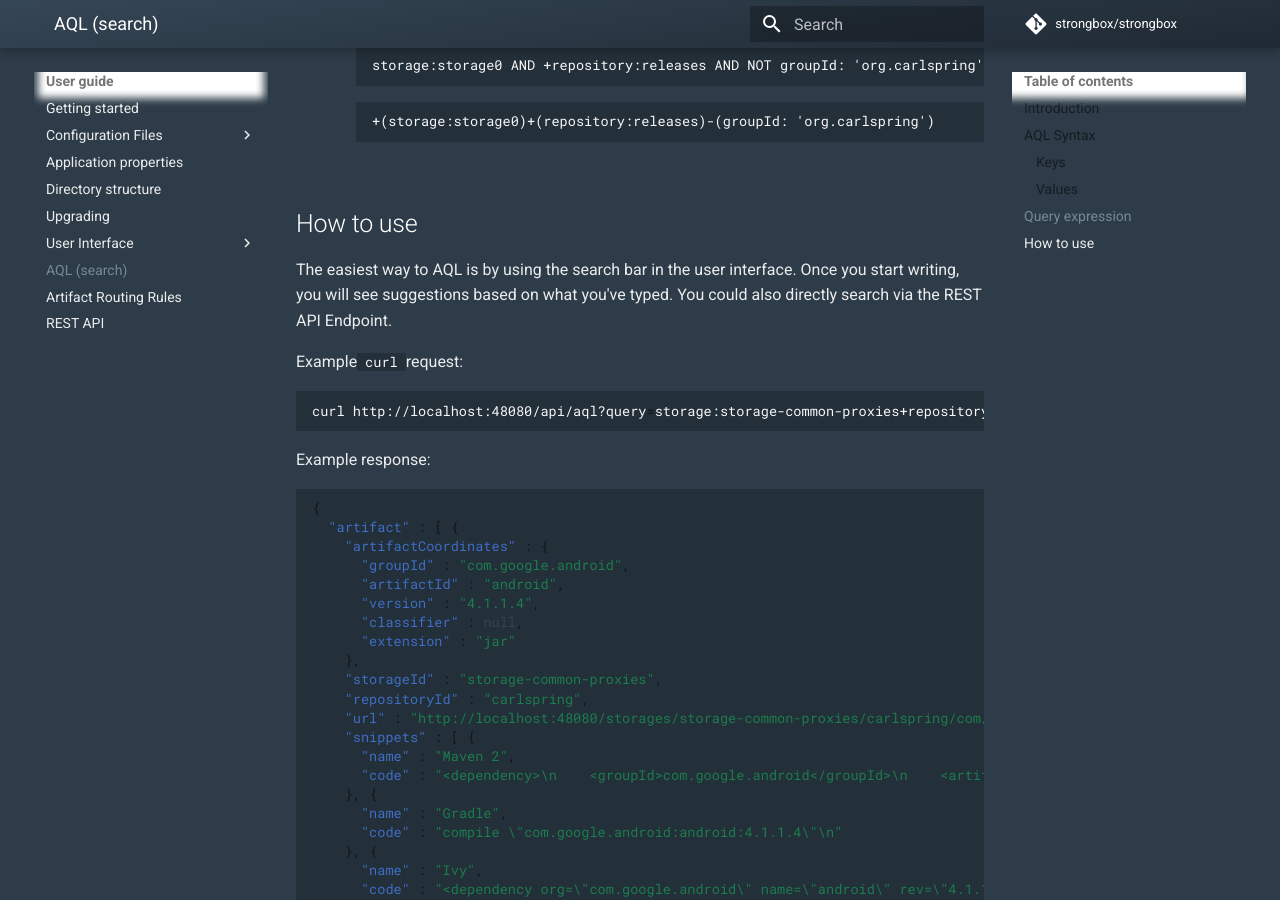
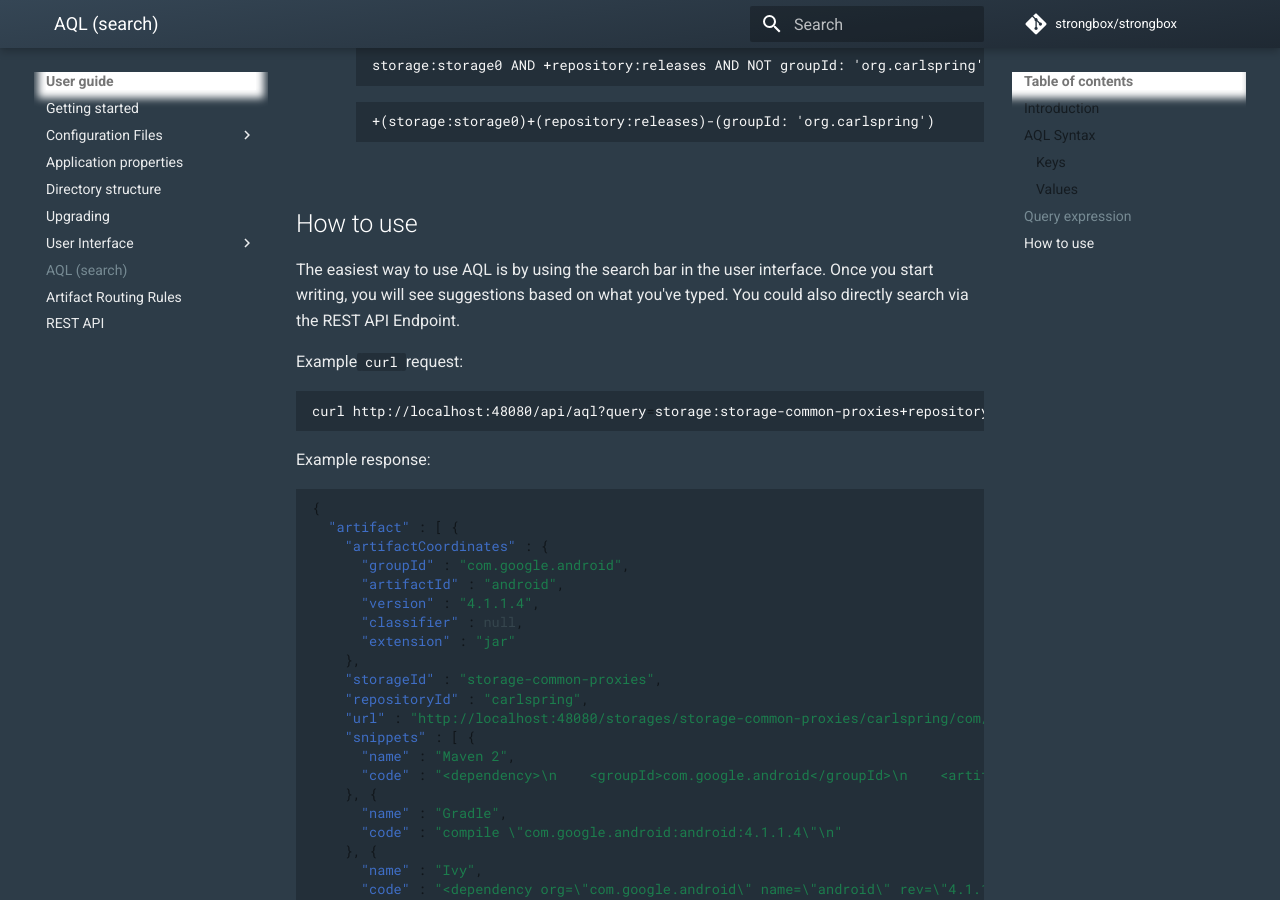
Before and after one commit to strongbox/strongbox-docs, an MkDocs documentation site: the page built from docs/user-guide/artifact-query-language.md, in a window 1280 px wide and 900 px high, scrolled down 2692 px. Built offline with MkDocs 1.6.1 and Material for MkDocs 9.7.7, drawn with Linux system fonts in a browser that asks for light colours; comment, search, counter and statistics services are not loaded.

Commit message:
Grammer update
Small grammer corrections

```diff
--- a/docs/user-guide/artifact-query-language.md
+++ b/docs/user-guide/artifact-query-language.md
@@ -94,7 +94,7 @@ needs to work the same across all layouts:
 
 ## How to use
 
-The easiest way to AQL is by using the search bar in the user interface. Once you start writing, you will see suggestions
+The easiest way to use AQL is by using the search bar in the user interface. Once you start writing, you will see suggestions
 based on what you've typed. You could also directly search via the REST API Endpoint.
 
 Example `curl` request:
```
Also changed, not shown: docs/developer-guide/building-the-code.md (+1 -1 lines), docs/user-guide/artifact-routing-rules.md (+1 -1 lines).
